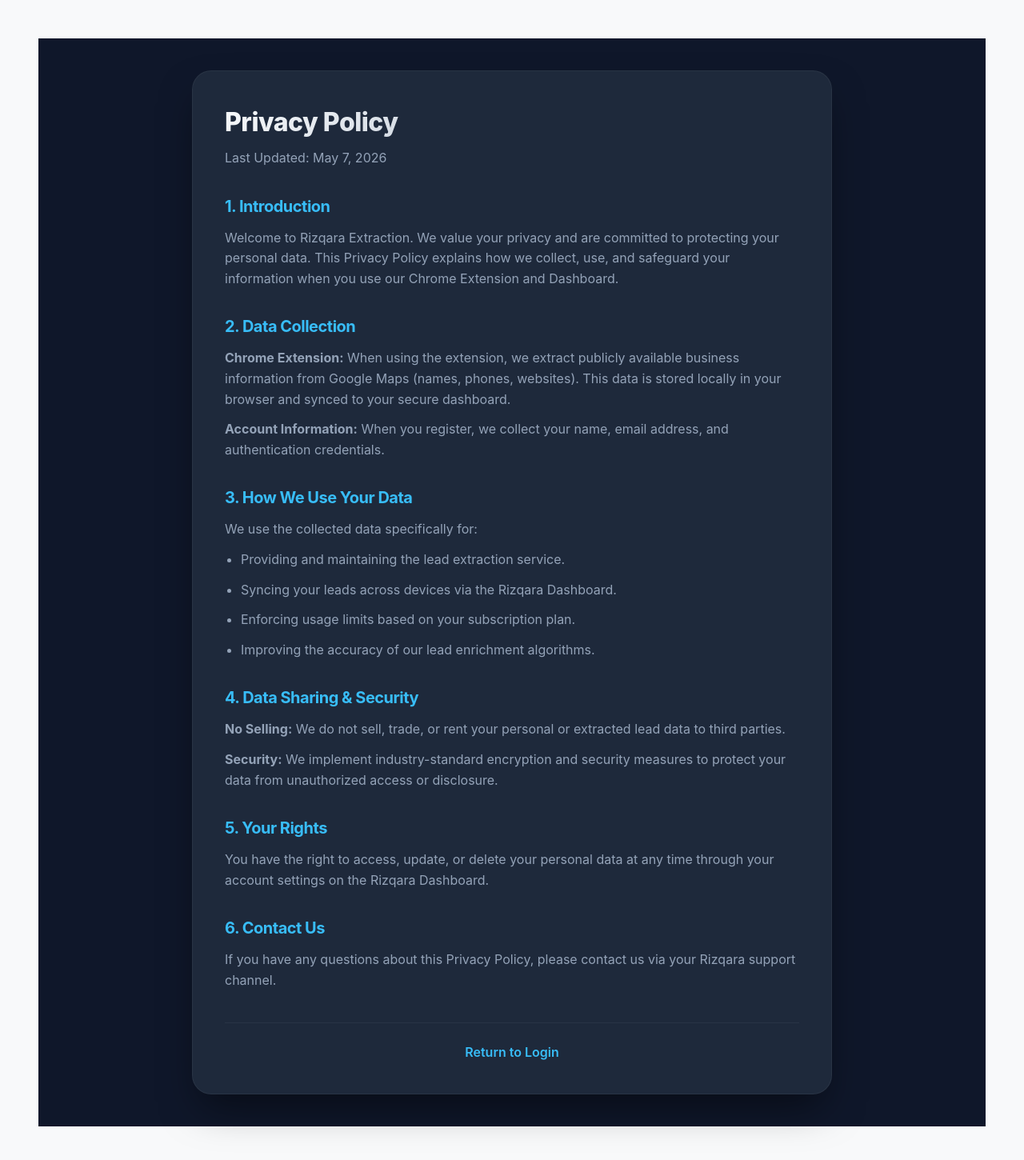
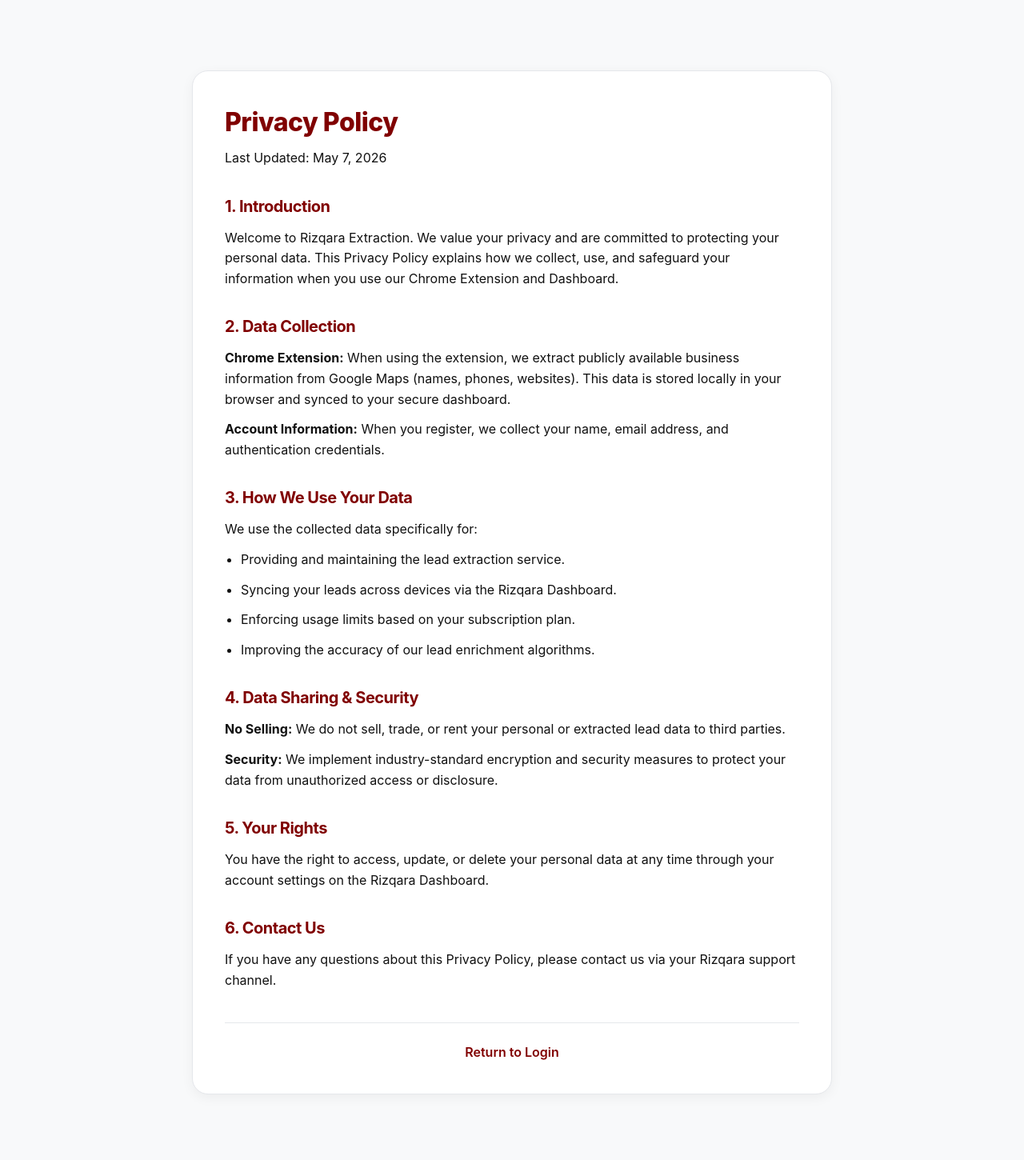
Before and after one commit to royestheking-a11y/rizqara_extraction, a React (Vite) app in the folder dashboard/: page /privacy in a window 1280 px wide. Shown: the top 1450 px of the page at 80% size. Built offline with nearby package versions, Linux system fonts and the light colour scheme; no server answers.

Commit message:
UI: Rebranded Privacy Policy page to match White and Maroon theme

```diff
--- a/dashboard/src/pages/Privacy.css
+++ b/dashboard/src/pages/Privacy.css
@@ -4,33 +4,29 @@
   justify-content: center;
   align-items: center;
   padding: 40px 20px;
-  background: #0f172a;
-  color: #f8fafc;
-  font-family: 'Inter', sans-serif;
+  background: var(--bg-deep); /* Offwhite */
+  color: var(--text);
 }
 
 .privacy-card {
   max-width: 800px;
   width: 100%;
-  background: #1e293b;
+  background: var(--bg-card); /* White */
   padding: 40px;
-  border-radius: 24px;
-  box-shadow: 0 25px 50px -12px rgba(0, 0, 0, 0.5);
-  border: 1px solid rgba(255, 255, 255, 0.05);
+  border-radius: var(--radius-lg);
+  box-shadow: var(--shadow);
+  border: 1px solid var(--border);
 }
 
 .privacy-card h1 {
   font-size: 32px;
   font-weight: 800;
   margin-bottom: 8px;
-  background: linear-gradient(135deg, #f8fafc 0%, #94a3b8 100%);
-  -webkit-background-clip: text;
-  background-clip: text;
-  -webkit-text-fill-color: transparent;
+  color: var(--primary); /* Maroon */
 }
 
 .last-updated {
-  color: #64748b;
+  color: var(--text-muted);
   font-size: 14px;
   margin-bottom: 32px;
 }
@@ -40,13 +36,13 @@
   font-weight: 700;
   margin-top: 32px;
   margin-bottom: 12px;
-  color: #38bdf8;
+  color: var(--primary); /* Maroon */
 }
 
 .privacy-card p, .privacy-card li {
   font-size: 16px;
   line-height: 1.6;
-  color: #94a3b8;
+  color: var(--text);
   margin-bottom: 12px;
 }
 
@@ -58,18 +54,24 @@
 .footer-links {
   margin-top: 40px;
   padding-top: 24px;
-  border-top: 1px solid rgba(255, 255, 255, 0.05);
+  border-top: 1px solid var(--border);
   text-align: center;
 }
 
 .footer-links a {
-  color: #38bdf8;
+  color: var(--primary);
   text-decoration: none;
   font-weight: 600;
-  transition: all 0.2s;
+  transition: var(--transition);
 }
 
 .footer-links a:hover {
-  color: #7dd3fc;
+  color: var(--primary-dark);
   text-decoration: underline;
 }
+
+@media (max-width: 768px) {
+  .privacy-card {
+    padding: 24px;
+  }
+}
```
